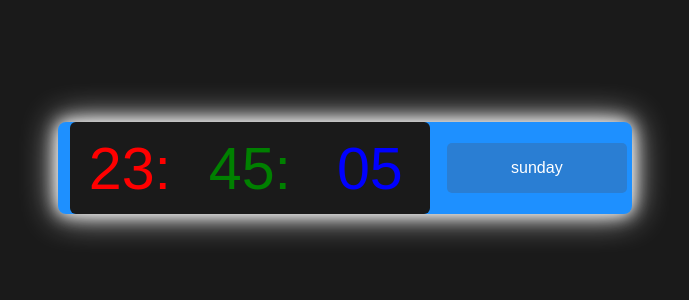
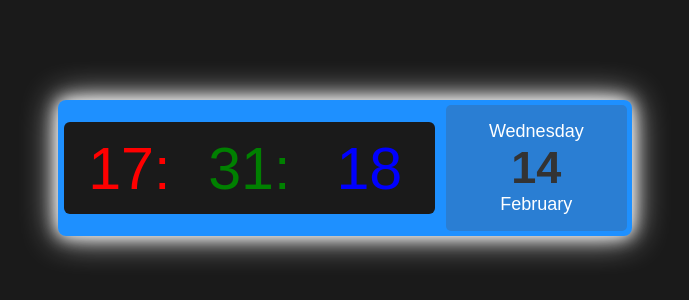
Before and after one commit to Moataz-Jbareen/Time-and-Date-Widget, a plain HTML site: page index.html in a window 1280 px wide. Shown: the part 232-532 px from the top of the page, without its empty margins (295-984 px from the left). Drawn offline with Linux system fonts and the light colour scheme.

Commit message:
make a functions to update the date and the clock.

```diff
--- a/index.html
+++ b/index.html
@@ -10,9 +10,9 @@
 
     <div class="container">
         <div class="clock">
-            <span class="hour">23:</span>
-            <span class="minute">45:</span>
-            <span class="second">05</span>
+            <span class="hours">23:</span>
+            <span class="minutes">45:</span>
+            <span class="seconds">05</span>
         </div>
         <div class="date">sunday
 
--- a/main.js
+++ b/main.js
@@ -0,0 +1,60 @@
+let dateContainer= document.querySelector(".date");
+let hoursContainer= document.querySelector(".hours");
+let minutesContainer= document.querySelector(".minutes");
+let secondsContainer= document.querySelector(".seconds");
+
+
+
+const weekdays=[
+    'Sunday',
+    'Monday',
+    'Tuesday',
+    'Wednesday',
+    'Thursday',
+    'Friday',
+    'Saturday'
+];
+
+const monthNames =[
+    "January",
+    "February",
+    "March",
+    "April",
+    "May",
+    "June",
+    "July",
+    "August",
+    "September",
+    "October",
+    "November",
+    "December"
+]
+
+function formatTime(time){
+    return time < 10 ? "0" + time : time;
+}
+
+function updateClock(){
+
+    const today = new Date();
+    let date = today.getDate();
+    let dayWeek=weekdays[today.getDay()];
+    let month=monthNames[today.getMonth()];
+
+
+    let hours = formatTime(today.getHours());
+    let minutes = formatTime(today.getMinutes());
+    let seconds = formatTime(today.getSeconds());
+
+
+
+    dateContainer.innerHTML= `
+    <p>${dayWeek}</p><p><span>${date}</span></p><p>${month}</p>
+    `
+
+    hoursContainer.textContent=hours + ":";
+    minutesContainer.textContent=minutes + ":";
+    secondsContainer.textContent=seconds;
+
+}
+setInterval(updateClock,1000);
--- a/style.css
+++ b/style.css
@@ -33,13 +33,15 @@ body{
     color: #fff;
     text-align: center;
     font-size: 3.7em;
-    margin-left: 0.2em;
-    margin-right: 0.2em;
+
+
     border-radius: 0.1em;
     padding: 0.2em 0;
     display: flex;
     justify-content: center;
     align-items: center;
+    margin:0.1em;
+
 
 
 }
@@ -84,8 +86,17 @@ body{
     margin: 5px;
 
 
+
+}
+
+.date p{
+    font-size: large;
+    font-weight: 400;
+
 }
 
 .date span{
     font-size: 2.5em;
+    color: #333;
+    font-weight: bold;
 }
```
